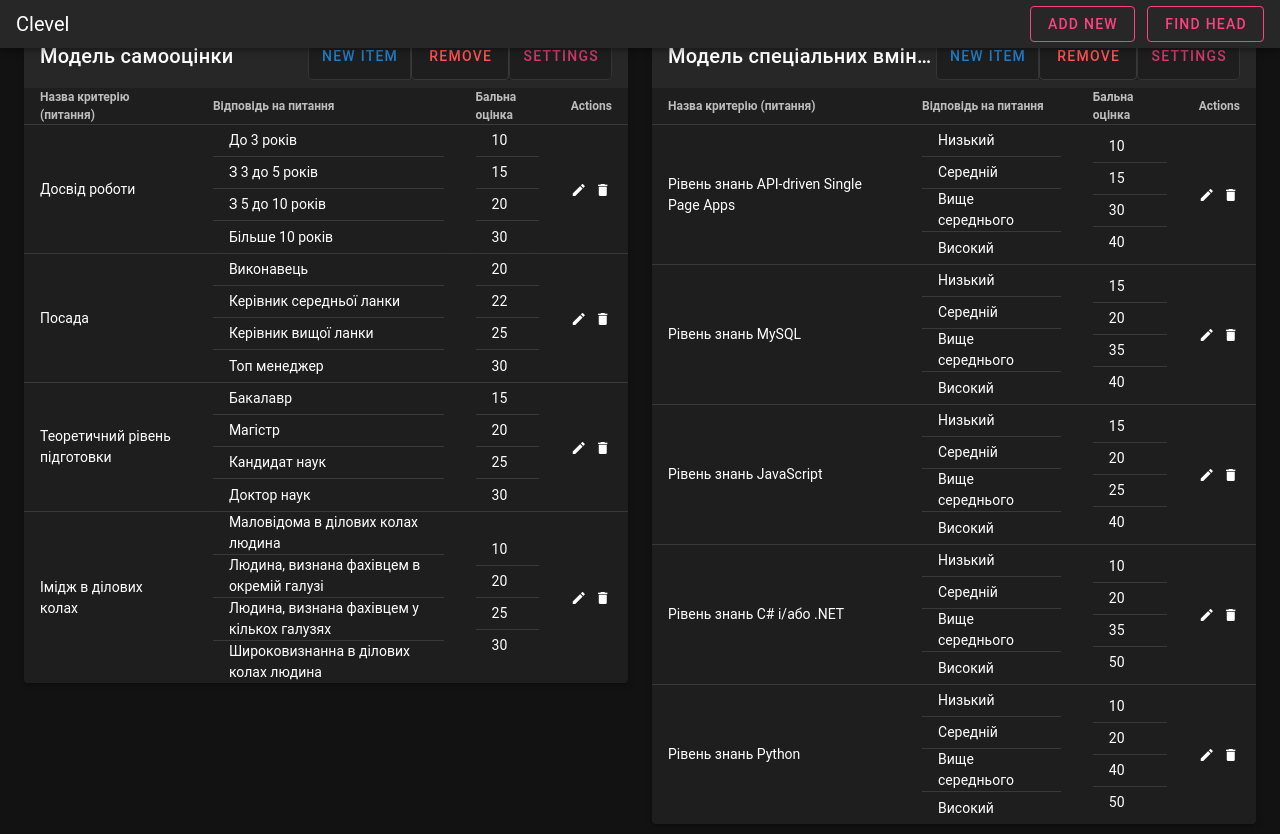
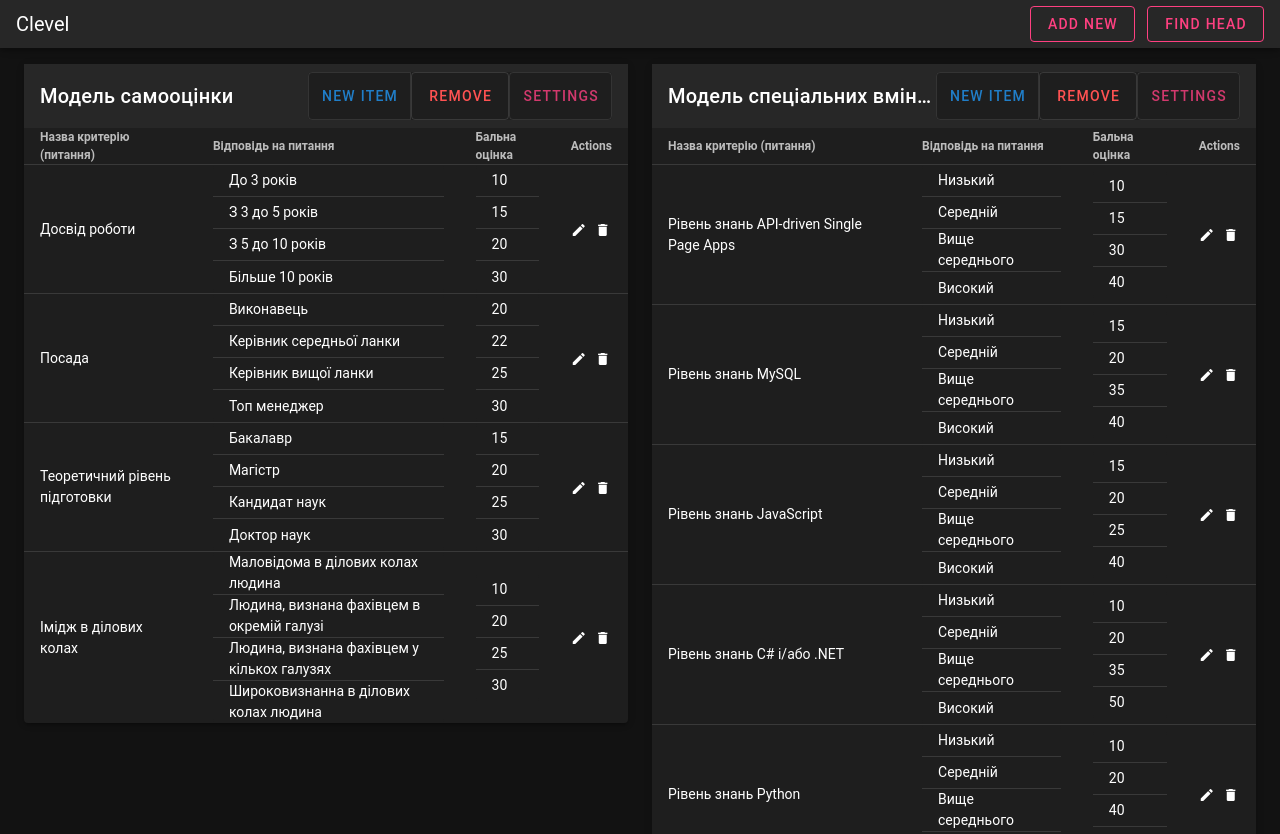
Before and after one commit to Reidond/clevel, a Vue app in the folder clevel_app/: page / in a window 1280 px wide. Shown: the top 834 px of the page. Built offline with nearby package versions, Linux system fonts and the light colour scheme; a small style sheet from the web is missing; a web font is replaced by a local one; what vuetify-dialog would draw is missing.

Commit message:
feat: Add margin to main container

```diff
--- a/clevel_app/src/components/Table.vue
+++ b/clevel_app/src/components/Table.vue
@@ -30,7 +30,7 @@
               <v-card-text>
                 <v-container>
                   <v-row>
-                    <v-col cols="12" sm="6" md="6">
+                    <v-col cols="12">
                       <v-text-field
                         v-model="editedItem.question"
                         filled
--- a/clevel_app/src/views/Main.vue
+++ b/clevel_app/src/views/Main.vue
@@ -1,5 +1,5 @@
 <template>
-  <v-container fluid>
+  <v-container fluid class="mt-10">
     <v-row align-content="center" align="stretch">
       <v-col v-for="model in models" :key="model.name" cols="6">
         <Table :model="model" />
```
